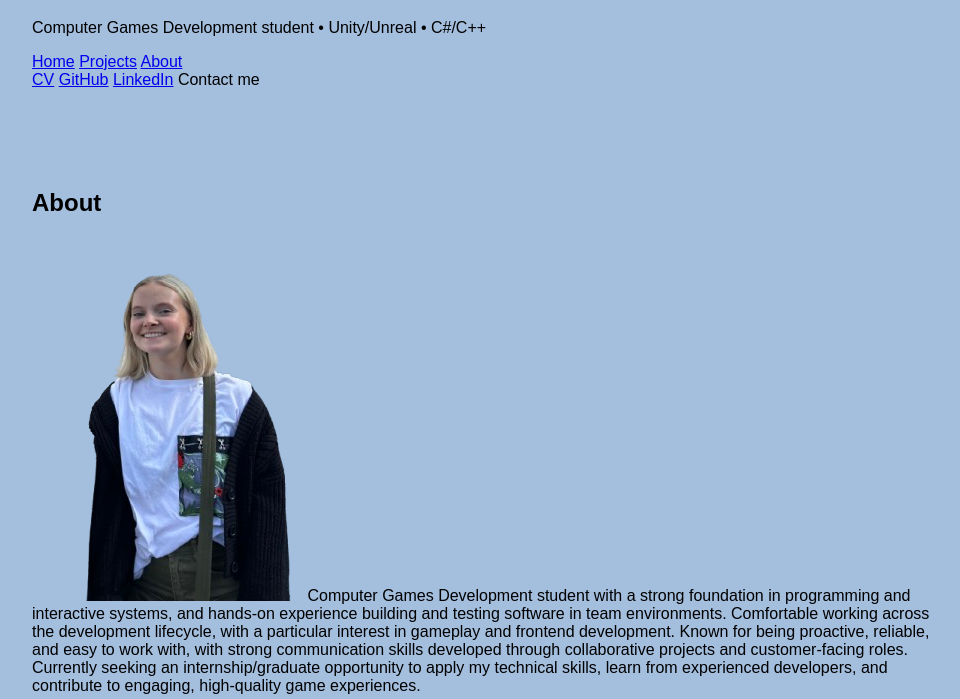
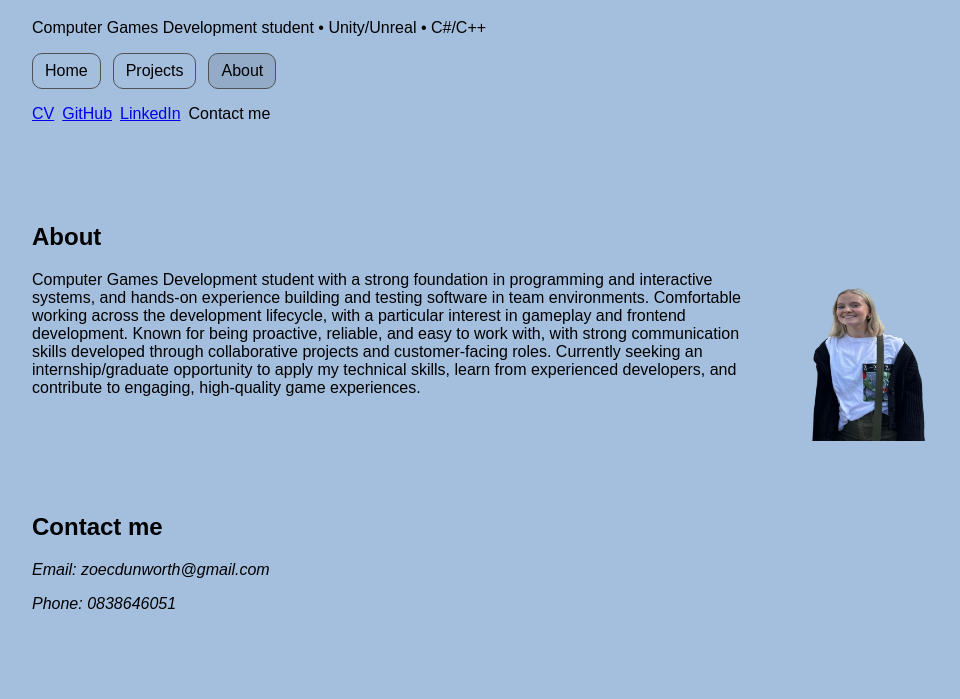
Before and after one commit to ZoeDunworth123/ZoeDunworth123.github.io, a plain HTML site: page about.html in a window 1280 px wide. Shown: the part 101-800 px from the top of the page, without its empty margins (158-1118 px from the left). Drawn offline with Linux system fonts and the light colour scheme.

Commit message:
Update styles.css

```diff
--- a/styles.css
+++ b/styles.css
@@ -8,6 +8,47 @@ body {
   margin:0 auto;
   padding: 40px;
 }
+/* NAV */
+.nav {
+  display: flex;
+  gap: 12px;
+  margin: 12px 0 16px;
+  flex-wrap: wrap;
+}
+
+.nav-link {
+  padding: 8px 12px;
+  border: 1px solid #525252;
+  border-radius: 10px;
+  text-decoration: none;
+  color: inherit;
+}
+
+.nav-link:hover {
+  background: rgba(0, 0, 0, 0.06);
+}
+
+.nav-link.active {
+  background: rgba(0, 0, 0, 0.10);
+}
+
+/* Optional: keeps your CV/GitHub/LinkedIn row from looking like a paragraph */
+.link-row {
+  display: flex;
+  flex-wrap: wrap;
+  gap: 8px;
+  margin-top: 8px;
+}
+
+/* About photo without inline styles */
+.about-photo {
+  float: right;
+  width: 150px;
+  height: 170px;
+  margin-left: 16px;
+  margin-bottom: 8px;
+}
+
 ul{
   list-style-type: none;
   margin: 0;
```
